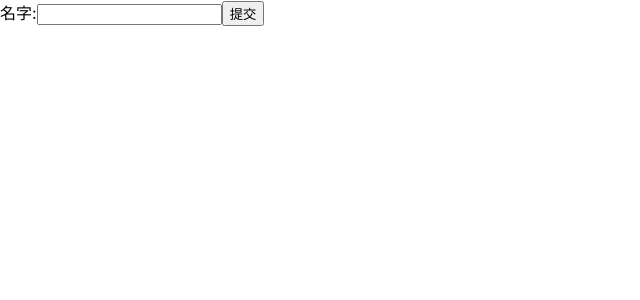
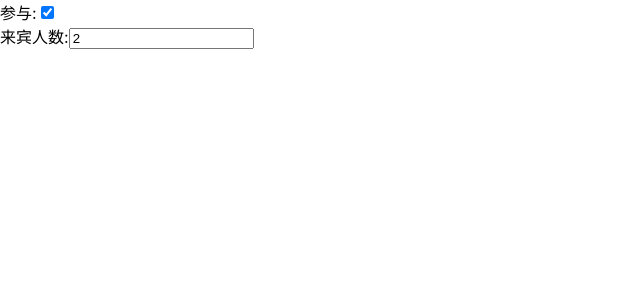
Before and after one commit to keluorg/hello-react, a React (Create React App) app: page / in a window 1280 px wide. Shown: the top 300 px of the page, without its empty margins (0-640 px from the left). Built offline with nearby package versions, Linux system fonts and the light colour scheme.

Commit message:
[update] 9. 表单 2

```diff
--- a/src/Reservation.js
+++ b/src/Reservation.js
@@ -0,0 +1,49 @@
+import React from 'react'
+
+class Reservation extends React.Component {
+    constructor(props) {
+        super(props);
+        this.state = {
+            isGoing: true,
+            numberOfGuests: 2
+        };
+
+        this.handleInputChange = this.handleInputChange.bind(this);
+    }
+
+    handleInputChange(event) {
+        const target = event.target;
+        const value = target.type === 'checkbox' ? target.checked : target.value;
+        const name = target.name;
+
+        this.setState({
+            [name]: value
+        });
+    }
+
+    render() {
+        return (
+            <form>
+                <label>
+                    参与:
+                    <input
+                        name="isGoing"
+                        type="checkbox"
+                        checked={this.state.isGoing}
+                        onChange={this.handleInputChange} />
+                </label>
+                <br />
+                <label>
+                    来宾人数:
+                    <input
+                        name="numberOfGuests"
+                        type="number"
+                        value={this.state.numberOfGuests}
+                        onChange={this.handleInputChange} />
+                </label>
+            </form>
+        );
+    }
+}
+
+export default Reservation;
--- a/src/index.js
+++ b/src/index.js
@@ -6,13 +6,16 @@
 // import Toggle from './Toggle';
 // import LoginControl from './LoginControl'
 // import Page from './Page';
-import NameForm from './NameForm'
+// import NameForm from './NameForm'
+import Reservation from './Reservation'
 import * as serviceWorker from './serviceWorker';
 
 ReactDOM.render(
-    <NameForm />,
+    <Reservation />,
     document.getElementById('root')
 );
+
+console.log("kelu");
 
 // If you want your app to work offline and load faster, you can change
 // unregister() to register() below. Note this comes with some pitfalls.
```
